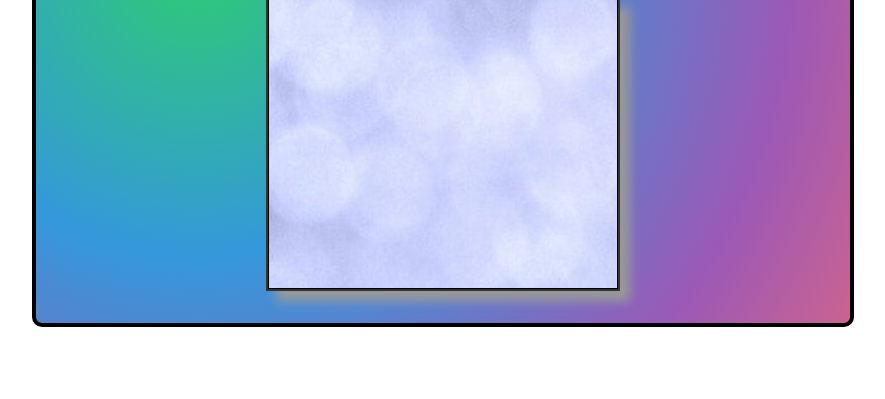
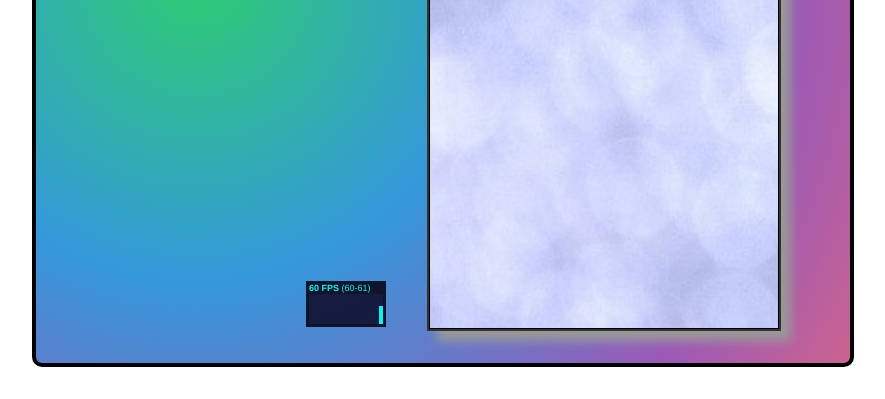
Before and after one commit to RahudDev/JavaScriptgame.github.io, a plain HTML site: page index.html in a window 1280 px wide. Shown: the part 441-840 px from the top of the page, without its empty margins (197-1082 px from the left). Before the commit the page ends 800 px from the top, so only its background shows below. Drawn offline with Linux system fonts and the light colour scheme.

Commit message:
Update index.html

```diff
--- a/index.html
+++ b/index.html
@@ -4,18 +4,10 @@
   <title>Javascript Tetris</title>
   <style>
     body      { font-family: Helvetica, sans-serif; }
-    #tetris   { margin: 1em auto; padding: 1em; border: 4px solid black; border-radius: 10px; position: fixed; top: 0;
-    left: 0;
-    right: 0;
-    bottom: 0;
+    #tetris   { margin: 1em auto; padding: 1em; border: 4px solid black; border-radius: 10px;
     background: radial-gradient(circle, #2ecc71, #3498db, #9b59b6, #f76c6c);
     background-size: 200% 100%;
-    animation: gradientAnimation 20s ease infinite;
-    display: flex;
-    justify-content: center;
-    align-items: center;
-    text-align: center;
-    flex-direction: column; /* Stack elements vertically */ }
+    animation: gradientAnimation 20s ease infinite; }
     @keyframes gradientAnimation {
     0% { background-position: 0% 50%; }
     50% { background-position: 100% 50%; }
```
